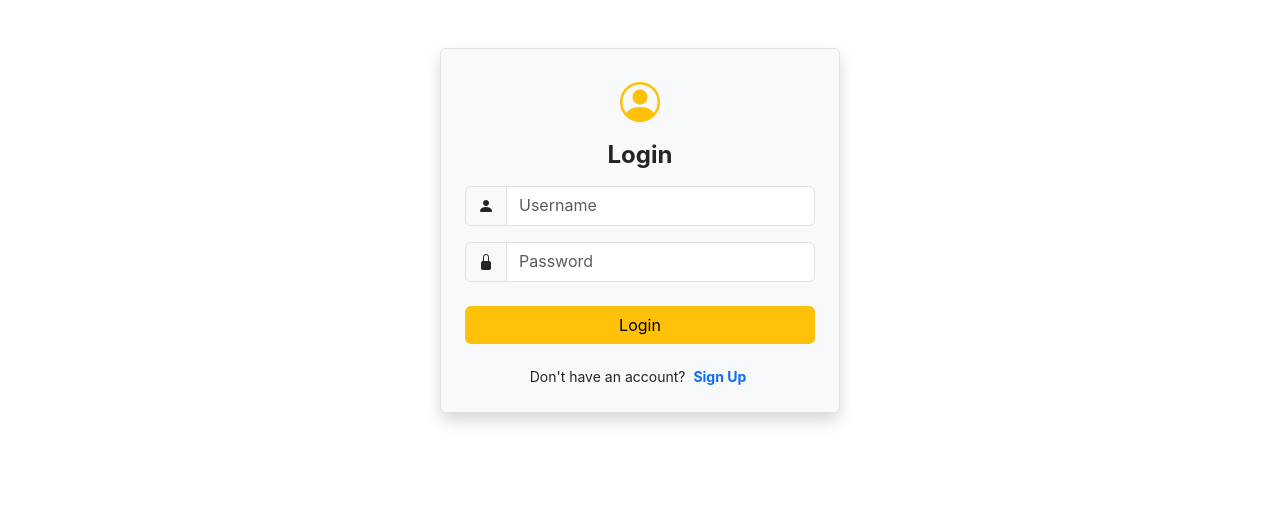
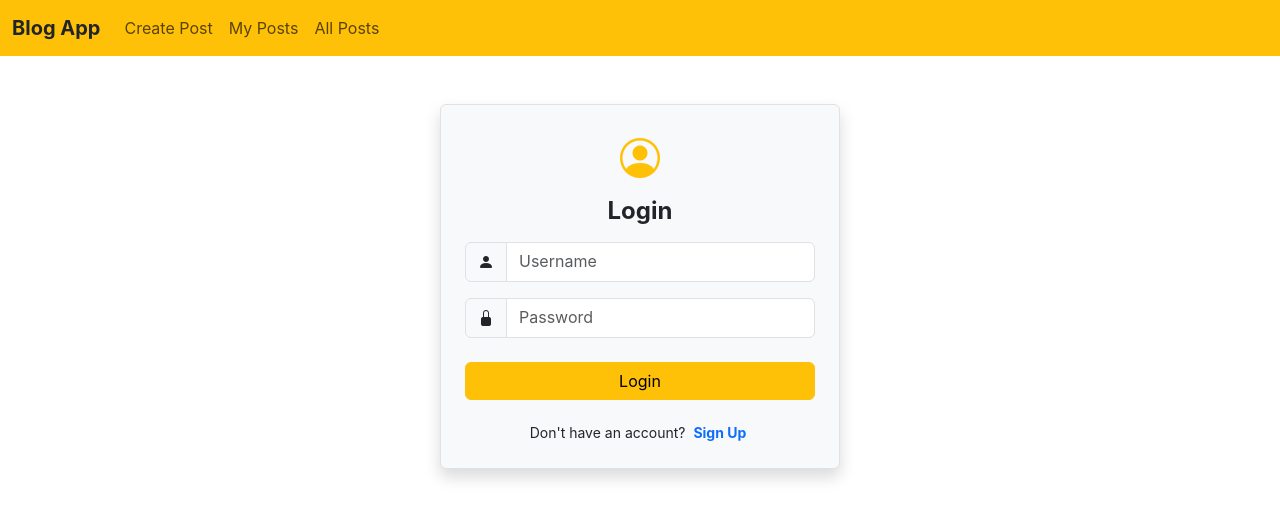
Before and after one commit to alexlison/blog-app-frontend, a React (Create React App) app: page / in a window 1280 px wide. Shown: the top 518 px of the page. Built offline with nearby package versions, Linux system fonts and the light colour scheme.

Commit message:
WIP: Save changes before switching to viewAll branch

```diff
--- a/src/App.js
+++ b/src/App.js
@@ -5,6 +5,7 @@ import SignIn from './Components/SignIn';
 import { BrowserRouter, Route, Routes } from 'react-router-dom';
 import CreatePost from './Components/CreatePost';
 import ViewMyPost from './Components/ViewMyPost';
+import ViewAll from './Components/ViewAll';
 
 function App() {
   return (
@@ -14,6 +15,7 @@ function App() {
       <Route path='/' element={ <SignIn /> } />
       <Route path='signUp' element={ <SignUp /> } />
       <Route path='createPost' element={ <CreatePost /> } />
+      <Route path='viewAll' element={ <ViewAll /> } />
       <Route path='viewMyPost' element={ <ViewMyPost /> } />
 
     </Routes>
--- a/src/Components/CreatePost.jsx
+++ b/src/Components/CreatePost.jsx
@@ -1,6 +1,7 @@
 import axios from 'axios'
 import React, { useState } from 'react'
 import { useNavigate } from 'react-router-dom'
+import NavBar from './NavBar'
 
 const CreatePost = () => {
 
@@ -44,6 +45,7 @@ const readValues = () => {
 
   return (
     <div>
+      <NavBar />
       <div className="container">
         <h4 className="m-4 text-center">Post a Message</h4>
         <div className="row">
--- /dev/null
+++ b/src/Components/NavBar.jsx
@@ -0,0 +1,48 @@
+import React from "react";
+import { Link } from "react-router-dom";
+
+const NavBar = () => {
+  return (
+    <div>
+      <nav class="navbar navbar-expand-lg bg-warning">
+        <div class="container-fluid">
+          <a class="navbar-brand fw-bold text-dark" href="#">
+            Blog App
+          </a>
+          <button
+            class="navbar-toggler"
+            type="button"
+            data-bs-toggle="collapse"
+            data-bs-target="#navbarNav"
+            aria-controls="navbarNav"
+            aria-expanded="false"
+            aria-label="Toggle navigation"
+          >
+            <span class="navbar-toggler-icon"></span>
+          </button>
+          <div class="collapse navbar-collapse" id="navbarNav">
+            <ul class="navbar-nav">
+            <li class="nav-item">
+                <Link class="nav-link" to="/createPost">
+                  Create Post
+                </Link>
+              </li>
+              <li class="nav-item">
+                <Link class="nav-link" to="/viewMyPost">
+                  My Posts
+                </Link>
+              </li>
+              <li class="nav-item">
+                <Link class="nav-link" to="/viewAll">
+                  All Posts
+                </Link>
+              </li>
+            </ul>
+          </div>
+        </div>
+      </nav>
+    </div>
+  );
+};
+
+export default NavBar;
--- a/src/Components/SignIn.jsx
+++ b/src/Components/SignIn.jsx
@@ -1,6 +1,7 @@
 import axios from 'axios'
 import React, { useState } from 'react'
 import { Link, useNavigate } from 'react-router-dom'
+import NavBar from './NavBar'
 
 const SignIn = () => {
 
@@ -50,6 +51,7 @@ const readValues = () => {
 
   return (
     <div>
+      <NavBar />
       <div className="container mt-5 p-4 bg-light border rounded shadow" style={{ maxWidth: '400px' }}>
 
      <div className="text-center mb-3">
--- a/src/Components/SignUp.jsx
+++ b/src/Components/SignUp.jsx
@@ -1,6 +1,7 @@
 import axios from 'axios'
 import React, { useState } from 'react'
 import { Link } from 'react-router-dom'
+import NavBar from './NavBar'
 
 const SignUp = () => {
 
@@ -53,7 +54,7 @@ const readValues = () => {
 
   return (
     <div>
-
+       <NavBar />
        <div className="container">
           <Link to="/" className="position-absolute top-0 start-0 m-4 fw-semibold text-dark text-decoration-none">
             <i className="bi bi-arrow-left-circle-fill fs-2"></i>
--- /dev/null
+++ b/src/Components/ViewAll.jsx
@@ -0,0 +1,75 @@
+import axios from "axios";
+import React, { useEffect, useState } from "react";
+import NavBar from "./NavBar";
+
+const ViewAll = () => {
+
+  const [token,changeToken] = useState(sessionStorage.getItem("token"))
+
+  const [output, changeOutput] = useState([]);
+
+  const fetchData = () => {
+    axios.post("http://localhost:4000/viewAll",{},
+        { headers:{"token":token,"Content-Type": "application/json"}}).then(
+        (response) =>
+        {
+            changeOutput(response.data)
+        }
+    ).catch(
+        (error) => {
+            console.log("error",error)
+        }
+    )
+  }
+
+
+  useEffect(() => { fetchData() },[])
+
+
+  return (
+    <div>
+        <NavBar />
+      <div className="container">
+        <h4 className="m-4 text-center">All Posts</h4>
+        <div className="row">
+          <div className="col col-12 col-sm-12 col-md-12 col-lg-12 col-xl-12 col-xxl-12">
+            <div className="row g-3">
+
+             { output.map(
+                (value,index) => {
+
+                    return(
+                <div className="col col-12 col-sm-12 col-md-12 col-lg-12 col-xl-12 col-xxl-12">
+                <div class="card mb-3">
+                  <div class="row g-0">
+                    <div class="col-md-4">
+                     <h4 className="m-4"></h4>
+                    </div>
+                    <div class="col-md-8">
+                      <div class="card-body">
+                        <p class="card-text">
+                          {value.message}
+                        </p>
+                        <p class="card-text">
+                          <small class="text-body-secondary">
+                            Posted on {value.postDate}
+                          </small>
+                        </p>
+                      </div>
+                    </div>
+                  </div>
+                </div>
+              </div>
+                    )
+
+                }
+             ) }
+            </div>
+          </div>
+        </div>
+      </div>
+    </div>
+  );
+};
+
+export default ViewAll;
--- a/src/Components/ViewMyPost.jsx
+++ b/src/Components/ViewMyPost.jsx
@@ -1,8 +1,13 @@
 import React from 'react'
+import NavBar from './NavBar'
 
 const ViewMyPost = () => {
   return (
-    <div>ViewMyPost</div>
+    <div>
+      <NavBar />
+
+      ViewMyPost
+      </div>
   )
 }
 
```
